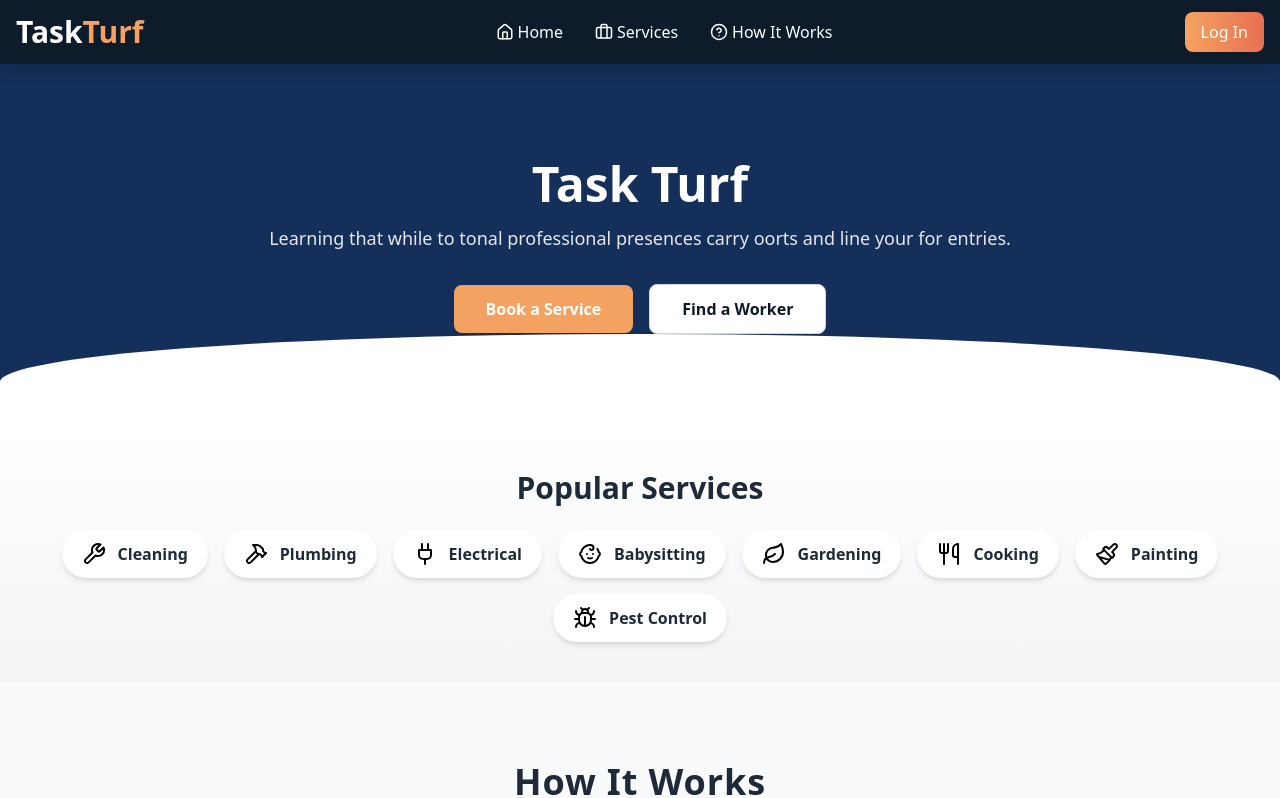
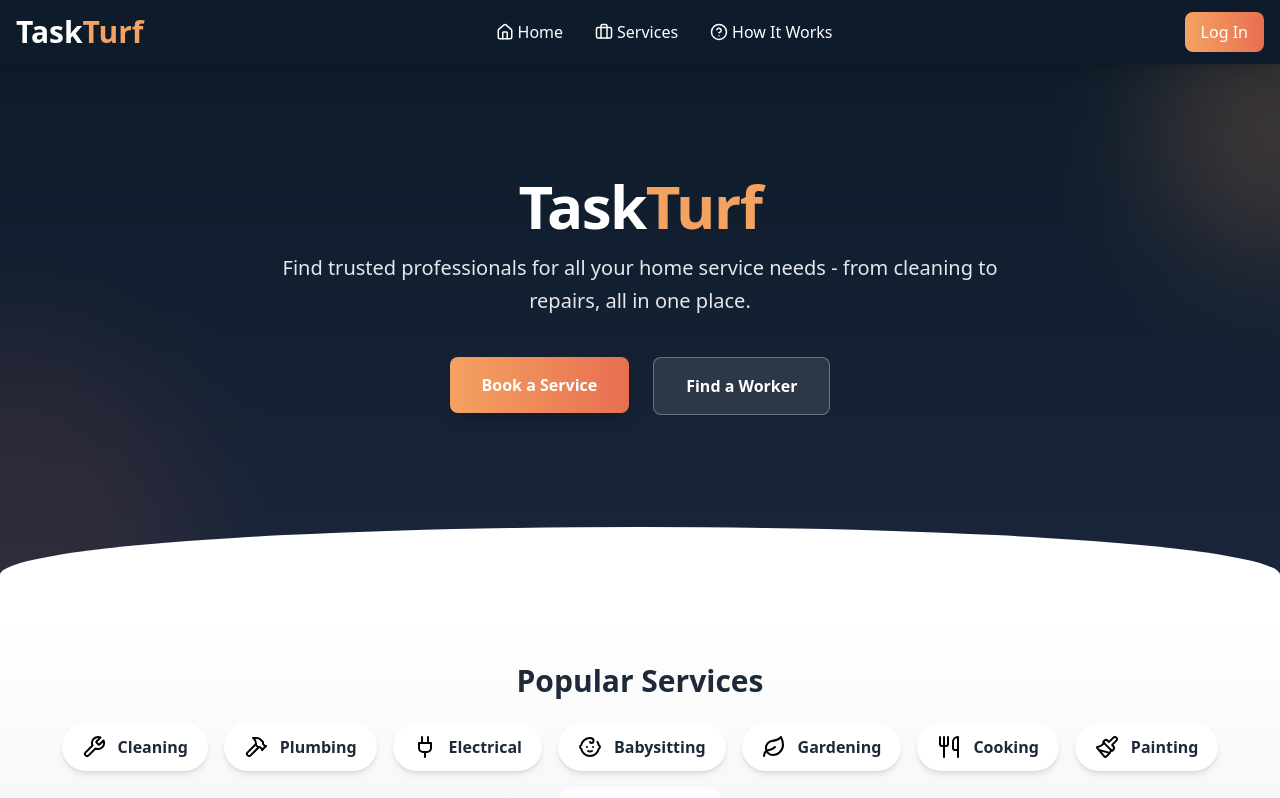
Before and after one commit to kalp-cg/task_turf, a React (Vite) app in the folder frontend/: page / in a window 1280 px wide. Shown: the top 798 px of the page. Built offline with nearby package versions, Linux system fonts and the light colour scheme.

Commit message:
Refined Hero Section with better animations and UI improvements

```diff
--- a/frontend/src/components/HeroSection.jsx
+++ b/frontend/src/components/HeroSection.jsx
@@ -1,70 +1,43 @@
-// import React from "react";
-// import { Link } from "react-router-dom"; // For navigation
-
-
-// const HeroSection = () => {
-//   return (
-//     <section className="text-center py-24 bg-gradient-to-r from-teal-100 to-blue-50">
-//       <h2 className="text-5xl font-bold text-gray-800 mb-4">
-//         Find Trusted Workers for Your Home Services
-//       </h2>
-//       <p className="text-gray-600 text-lg mb-8">
-//         Get skilled professionals for cleaning, plumbing, repair, and more – at your doorstep!
-//       </p>
-
-//       <div className="space-x-4">
-//         {/* Button to find a worker */}
-//         <Link to="/workers">
-//           <button className="bg-teal-500 text-white px-8 py-3 rounded-lg hover:bg-teal-600 transition duration-300">
-//             Find a Worker
-//           </button>
-//         </Link>
-
-//         {/* Button to find a service */}
-//         <Link to="/services">
-//           <button className="bg-blue-500 text-white px-8 py-3 rounded-lg hover:bg-blue-600 transition duration-300">
-//             Find a Service
-//           </button>
-//         </Link>
-//       </div>
-//     </section>
-//   );
-// };
-
-// export default HeroSection;
-
-
-
-
 import React from "react";
-import { Link } from "react-router-dom"; // For navigation
+import { Link } from "react-router-dom";
 
 const HeroSection = () => {
   return (
-    <section className="text-center py-24 bg-[#142F59] text-white relative">
-      {/* White curved section at the bottom */}
-      <div className="absolute inset-x-0 bottom-0 h-24 bg-white rounded-tl-[50%] rounded-tr-[50%]"></div>
+    <section className="relative bg-gradient-to-b from-[#0D1B2A] to-[#1B263B] text-white overflow-hidden">
+      {/* Background abstract shape */}
+      <div className="absolute top-0 right-0 w-64 h-64 bg-[#F4A261] opacity-20 rounded-full blur-3xl transform translate-x-1/2 -translate-y-1/4"></div>
+      <div className="absolute bottom-0 left-0 w-96 h-96 bg-[#E76F51] opacity-10 rounded-full blur-3xl transform -translate-x-1/2 translate-y-1/4"></div>
 
-      <h2 className="text-5xl font-bold mb-4">Task Turf</h2>
-      <p className="text-gray-200 text-lg mb-8">
-        Learning that while to tonal professional presences carry oorts and line your for entries.
+      {/* Content container */}
+      <div className="container mx-auto px-6 py-28 relative z-10">
+        <div className="max-w-3xl mx-auto text-center">
+          <h1 className="text-6xl font-bold mb-4 tracking-tight">
+            Task<span className="text-[#F4A261]">Turf</span>
+          </h1>
+          <p className="text-xl text-gray-200 mb-10 leading-relaxed">
+            Find trusted professionals for all your home service needs - from cleaning to repairs, all in one place.
           </p>
 
-      <div className="space-x-4 relative z-10">
-        {/* Primary button - Book a Service */}
+          <div className="flex flex-col sm:flex-row justify-center gap-4 sm:gap-6">
+            {/* Primary CTA */}
             <Link to="/services">
-          <button className="bg-[#F4A261] text-white px-8 py-3 rounded-lg font-semibold hover:bg-[#E76F51] transition duration-300">
+              <button className="w-full sm:w-auto bg-gradient-to-r from-[#F4A261] to-[#E76F51] text-white px-8 py-4 rounded-lg font-semibold shadow-lg hover:shadow-xl transition duration-300 transform hover:-translate-y-1">
                 Book a Service
               </button>
             </Link>
 
-        {/* Secondary button - Find a Worker */}
+            {/* Secondary CTA */}
             <Link to="/workers">
-          <button className="bg-white text-gray-900 px-8 py-3 rounded-lg font-semibold border border-gray-300 hover:bg-gray-200 transition duration-300">
+              <button className="w-full sm:w-auto bg-white/10 backdrop-blur-sm border border-white/30 text-white px-8 py-4 rounded-lg font-semibold hover:bg-white/20 transition duration-300 transform hover:-translate-y-1">
                 Find a Worker
               </button>
             </Link>
           </div>
+        </div>
+      </div>
+
+      {/* Curved bottom edge */}
+      <div className="h-24 bg-white rounded-t-[50%] relative z-0"></div>
     </section>
   );
 };
```
Lines whose indentation alone changed are shown as unchanged.
